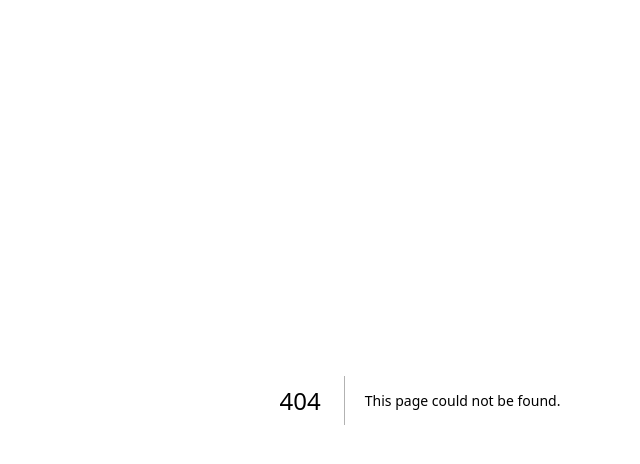
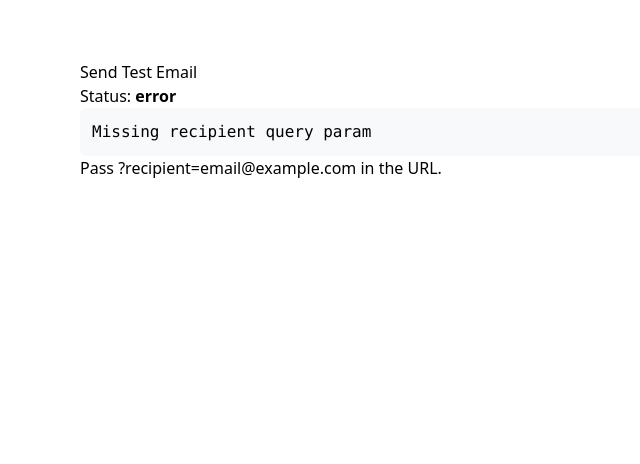
Before and after one commit to ssraminder/certified-translation-v2, a Next.js app: page /admin/send-test-email in a window 1280 px wide. Before the commit this address had no page. Shown: the top 464 px of the page, without its empty margins (220-860 px from the left). Built offline with nearby package versions, Linux system fonts and the light colour scheme.

Commit message:
Add admin page to trigger latest paid order email for testing
cgen-f4897c7850d44962890cfea46596acdc

```diff
--- /dev/null
+++ b/pages/admin/send-test-email.js
@@ -0,0 +1,45 @@
+import { useEffect, useState } from 'react';
+
+export default function SendTestEmail() {
+  const [status, setStatus] = useState('idle');
+  const [message, setMessage] = useState('');
+
+  useEffect(() => {
+    const url = new URL(window.location.href);
+    const recipient = url.searchParams.get('recipient') || '';
+
+    async function run() {
+      if (!recipient) {
+        setStatus('error');
+        setMessage('Missing recipient query param');
+        return;
+      }
+      setStatus('sending');
+      try {
+        const resp = await fetch('/api/test/send-email', {
+          method: 'POST',
+          headers: { 'Content-Type': 'application/json' },
+          body: JSON.stringify({ use_latest_paid: true, recipient })
+        });
+        const json = await resp.json();
+        if (!resp.ok) throw new Error(json.error || 'Failed');
+        setStatus('success');
+        setMessage(`Sent (order ${json.order_id})`);
+      } catch (e) {
+        setStatus('error');
+        setMessage(e.message);
+      }
+    }
+
+    run();
+  }, []);
+
+  return (
+    <main style={{ maxWidth: 720, margin: '40px auto', padding: 20, fontFamily: 'system-ui, -apple-system, Segoe UI, Roboto' }}>
+      <h1>Send Test Email</h1>
+      <p>Status: <strong>{status}</strong></p>
+      {message && <pre style={{ background: '#f8f9fa', padding: 12, borderRadius: 6 }}>{message}</pre>}
+      <p>Pass ?recipient=email@example.com in the URL.</p>
+    </main>
+  );
+}
```
